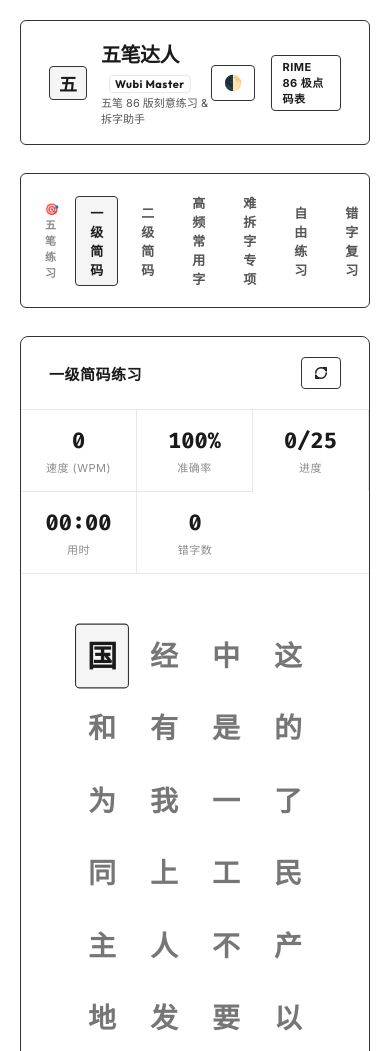
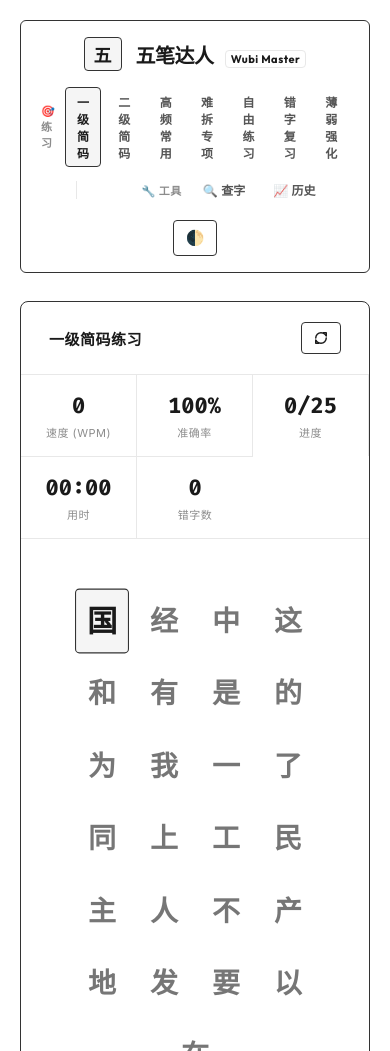
Before and after one commit to yokowu/wubi-master, a website built with Vite: page frontend/index.html in a window 390 px wide. Shown: the top 1051 px of the page. Built offline with nearby package versions, Linux system fonts and the light colour scheme; files whose address does not match are found by name.

Commit message:
feat(nav): merge navbar into header, add manual toggle for virtual keyboard and auto-collapse on small screens

```diff
--- a/frontend/index.html
+++ b/frontend/index.html
@@ -22,33 +22,39 @@
                         <p>五笔 86 版刻意练习 & 拆字助手</p>
                     </div>
                 </div>
+
+                <!-- Navigation Bar inline in Header -->
+                <nav class="app-navbar">
+                    <div class="navbar-group">
+                        <span class="navbar-group-label">🎯 练习</span>
+                        <button class="nav-btn active" data-mode="yiji">一级简码</button>
+                        <button class="nav-btn" data-mode="erji">二级简码</button>
+                        <button class="nav-btn" data-mode="highfreq">高频常用</button>
+                        <button class="nav-btn" data-mode="hard">难拆专项</button>
+                        <button class="nav-btn" data-mode="custom">自由练习</button>
+                        <button class="nav-btn" data-mode="wrong-review" id="nav-wrong-review">错字复习</button>
+                        <button class="nav-btn" data-mode="reinforce" id="nav-reinforce">薄弱强化</button>
+                    </div>
+                    <div class="navbar-divider"></div>
+                    <div class="navbar-group">
+                        <span class="navbar-group-label">🔧 工具</span>
+                        <button class="nav-btn" data-mode="query" id="nav-btn-query">🔍 查字</button>
+                        <button class="nav-btn" data-mode="history" id="nav-btn-history">📈 历史</button>
+                    </div>
+                </nav>
+
                 <div class="header-actions">
+                    <label class="toggle-switch keyboard-toggle-wrapper">
+                        <input type="checkbox" id="toggle-keyboard-panel" checked>
+                        <span class="slider"></span>
+                        <span class="toggle-label">⌨️ 字根图</span>
+                    </label>
                     <button id="theme-toggle" class="btn-icon" title="切换主题">🌓</button>
                     <div class="keyboard-layout-info">
                         <span class="badge">Rime 86 极点码表</span>
                     </div>
                 </div>
             </header>
-
-            <!-- Navigation Bar -->
-            <nav class="app-navbar">
-                <div class="navbar-group">
-                    <span class="navbar-group-label">🎯 五笔练习</span>
-                    <button class="nav-btn active" data-mode="yiji">一级简码</button>
-                    <button class="nav-btn" data-mode="erji">二级简码</button>
-                    <button class="nav-btn" data-mode="highfreq">高频常用字</button>
-                    <button class="nav-btn" data-mode="hard">难拆字专项</button>
-                    <button class="nav-btn" data-mode="custom">自由练习</button>
-                    <button class="nav-btn" data-mode="wrong-review" id="nav-wrong-review">错字复习</button>
-                    <button class="nav-btn" data-mode="reinforce" id="nav-reinforce">薄弱区强化</button>
-                </div>
-                <div class="navbar-divider"></div>
-                <div class="navbar-group">
-                    <span class="navbar-group-label">🔧 工具与数据</span>
-                    <button class="nav-btn" data-mode="query" id="nav-btn-query">🔍 五笔查字</button>
-                    <button class="nav-btn" data-mode="history" id="nav-btn-history">📈 训练历史</button>
-                </div>
-            </nav>
 
             <!-- Main Content Grid -->
             <main class="app-main">
--- a/frontend/src/main.js
+++ b/frontend/src/main.js
@@ -123,6 +123,7 @@ const elements = {
 
     keyboardWrapper: null,
     toggleKeycaps: null,
+    toggleKeyboardPanel: null,
     mnemonicCard: null,
 
     // Diagnostic Report elements
@@ -220,6 +221,16 @@ function init() {
 
     switchMode('yiji');
     loadTheme();
+
+    // Load saved keyboard panel visibility
+    const showKeyboard = localStorage.getItem('wubi-show-keyboard') !== 'false';
+    if (elements.toggleKeyboardPanel) {
+        elements.toggleKeyboardPanel.checked = showKeyboard;
+        const footer = document.querySelector('.app-footer');
+        if (footer) {
+            footer.style.display = showKeyboard ? 'block' : 'none';
+        }
+    }
 }
 
 function bindDOMElements() {
@@ -258,6 +269,7 @@ function bindDOMElements() {
 
     elements.keyboardWrapper = document.getElementById('keyboard-wrapper');
     elements.toggleKeycaps = document.getElementById('toggle-keycaps');
+    elements.toggleKeyboardPanel = document.getElementById('toggle-keyboard-panel');
     elements.mnemonicCard = document.getElementById('mnemonic-card');
 
     // Bind Diagnostic elements
@@ -1540,6 +1552,17 @@ function setupEventListeners() {
         });
     });
 
+    if (elements.toggleKeyboardPanel) {
+        elements.toggleKeyboardPanel.addEventListener('change', (e) => {
+            const show = e.target.checked;
+            const footer = document.querySelector('.app-footer');
+            if (footer) {
+                footer.style.display = show ? 'block' : 'none';
+            }
+            localStorage.setItem('wubi-show-keyboard', show ? 'true' : 'false');
+        });
+    }
+
     elements.themeToggle.addEventListener('click', () => {
         const curTheme = document.documentElement.getAttribute('data-theme') || 'light';
         const nextTheme = curTheme === 'dark' ? 'light' : 'dark';
--- a/frontend/src/style.css
+++ b/frontend/src/style.css
@@ -123,7 +123,7 @@ body {
     display: flex;
     justify-content: space-between;
     align-items: center;
-    padding: 18px 28px;
+    padding: 12px 24px;
     background: var(--bg-panel);
     border: 1px solid var(--border-color);
     border-radius: var(--radius-md);
@@ -263,29 +263,32 @@ body {
     letter-spacing: 0.5px;
 }
 
-/* Navigation Bar */
+/* Navigation Bar (Inline in Header) */
 .app-navbar {
     display: flex;
     align-items: center;
-    padding: 12px 24px;
-    background: var(--bg-panel);
-    border: 1px solid var(--border-color);
-    border-radius: var(--radius-md);
-    backdrop-filter: blur(10px);
-    -webkit-backdrop-filter: blur(10px);
+    padding: 0;
+    background: transparent;
+    border: none;
+    border-radius: 0;
+    backdrop-filter: none;
+    -webkit-backdrop-filter: none;
+    flex: 1;
+    justify-content: center;
+    margin: 0 20px;
 }
 
 .navbar-group {
     display: flex;
     align-items: center;
-    gap: 8px;
+    gap: 6px;
 }
 
 .navbar-group-label {
     font-size: 11px;
     font-weight: 700;
     color: var(--text-muted);
-    margin-right: 8px;
+    margin-right: 4px;
     text-transform: uppercase;
     letter-spacing: 0.5px;
 }
@@ -294,15 +297,15 @@ body {
     background: transparent;
     border: 1px solid transparent;
     color: var(--text-secondary);
-    font-size: 13px;
+    font-size: 12px;
     font-weight: 600;
-    padding: 6px 14px;
+    padding: 5px 10px;
     border-radius: var(--radius-sm);
     cursor: pointer;
     transition: all var(--transition-fast);
     display: flex;
     align-items: center;
-    gap: 6px;
+    gap: 4px;
 }
 
 .nav-btn:hover {
@@ -320,9 +323,9 @@ body {
 
 .navbar-divider {
     width: 1px;
-    height: 24px;
+    height: 18px;
     background: var(--border-color-muted);
-    margin: 0 20px;
+    margin: 0 12px;
 }
 
 /* Content Areas */
@@ -1211,7 +1214,46 @@ input:checked + .slider:before {
 }
 
 /* Responsive adjustments */
+@media (max-width: 1200px) {
+    .logo-text p {
+        display: none !important;
+    }
+    .keyboard-layout-info {
+        display: none !important;
+    }
+}
+
 @media (max-width: 1024px) {
+    .app-header {
+        flex-direction: column;
+        gap: 16px;
+        align-items: stretch;
+        padding: 16px 20px;
+    }
+
+    .header-logo {
+        justify-content: center;
+    }
+
+    .app-navbar {
+        margin: 0;
+        justify-content: space-around;
+        flex-wrap: wrap;
+        gap: 8px;
+    }
+
+    .header-actions {
+        justify-content: center;
+    }
+
+    .app-footer {
+        display: none !important;
+    }
+
+    .keyboard-toggle-wrapper {
+        display: none !important;
+    }
+
     .app-main {
         grid-template-columns: 1fr;
         min-height: auto;
```
